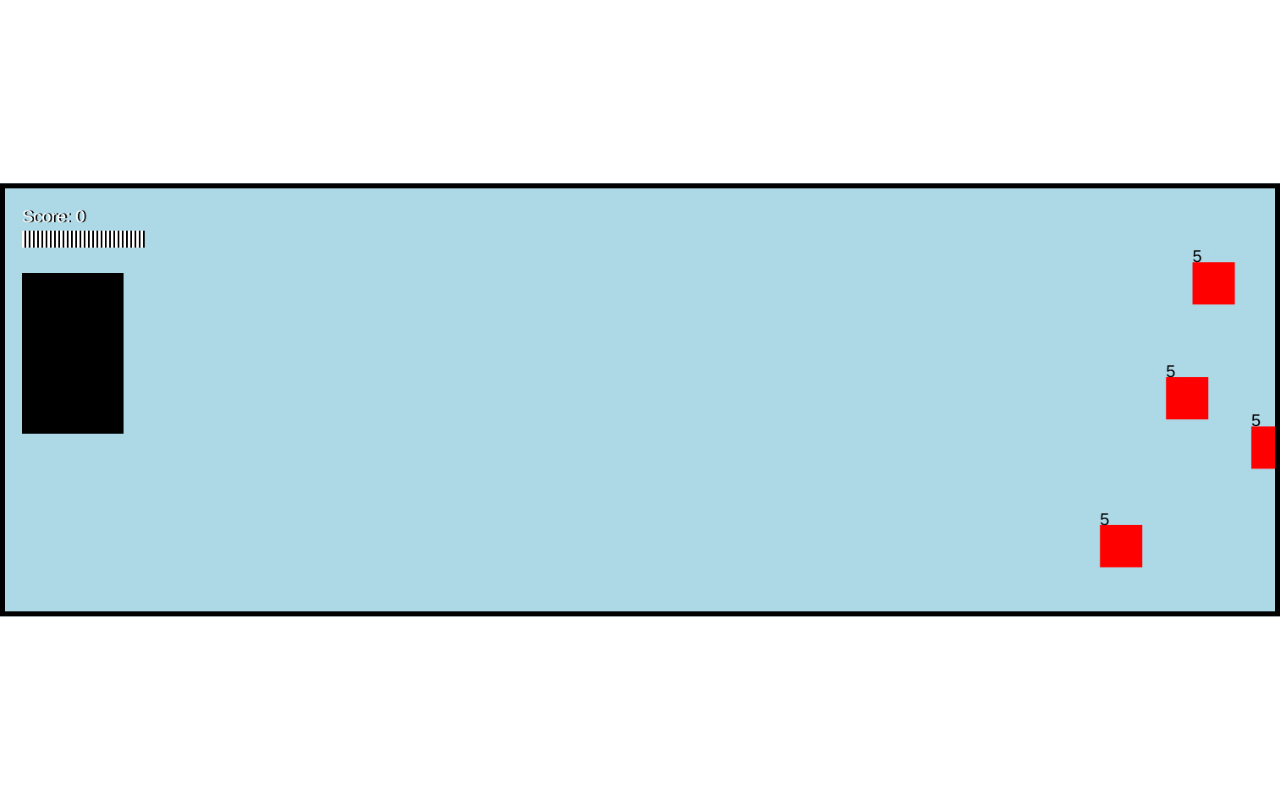
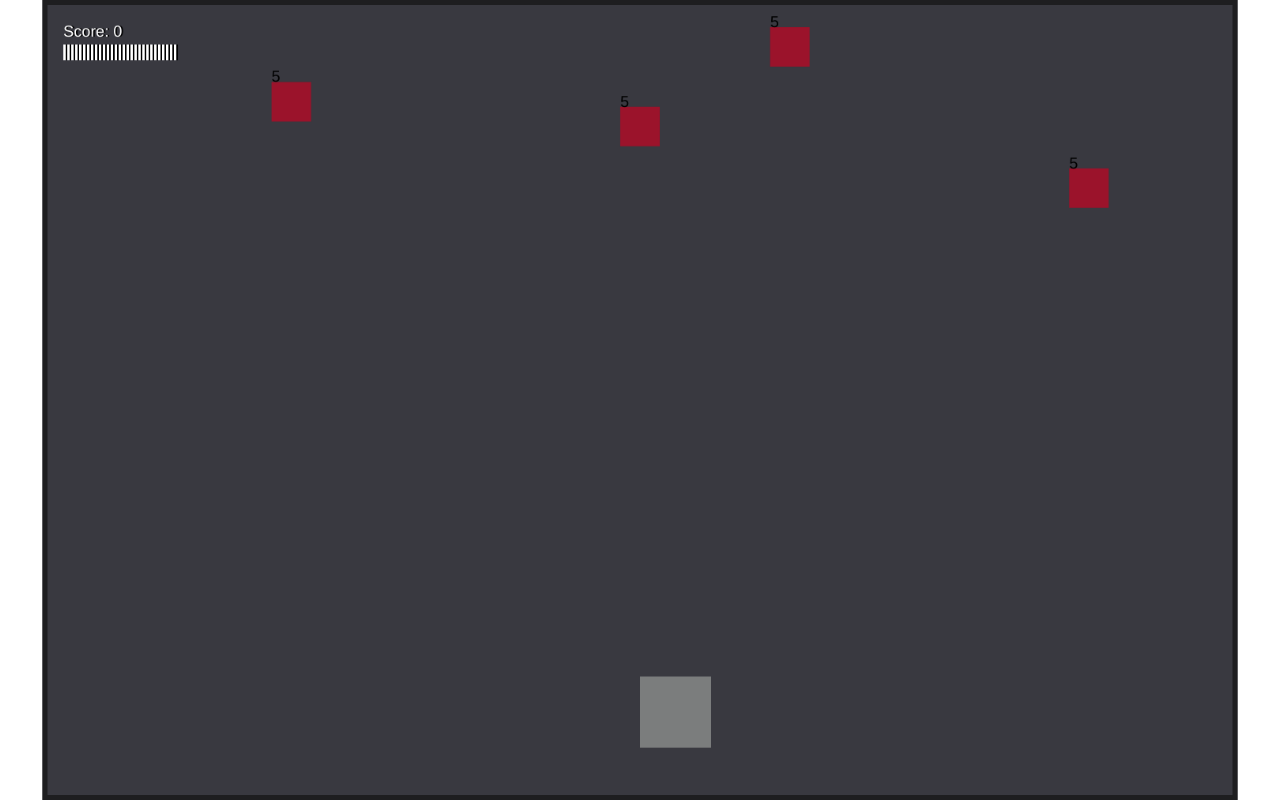
Before and after one commit to nagen-tm/arcade-game, a plain HTML site: page index.html in a window 1280 px wide. Drawn offline with Linux system fonts and the light colour scheme.

Commit message:
updated to vertical orientation

```diff
--- a/main.css
+++ b/main.css
@@ -5,12 +5,12 @@
 }
 
 #gameCanvas {
-  border: 5px solid black;
+  border: 5px solid #1E1E20;
   position: absolute;
   top: 50%;
   left: 50%;
   transform: translate(-50%, -50%);
-  background: lightblue;
+  background: #393940;
   max-width: 100%;
   max-height: 100%;
 }
--- a/main.js
+++ b/main.js
@@ -4,7 +4,7 @@ window.addEventListener('load', function(){
   // this sets 2D or 3D property
   const ctx = canvas.getContext('2d');
   const gameWidth = canvas.width = 1500;
-  const gameHeight = canvas.height = 500;
+  const gameHeight = canvas.height = 1000;
 
   /* objects:
     each object has a constructor property that creates a new object when the class is called. properties are then assigned
@@ -16,7 +16,7 @@ window.addEventListener('load', function(){
       // the input handler adds to an array the key press when key is down, removes it from the array when key is up
       window.addEventListener('keydown', e => {
         // checks if arrow up is pressed and not already in the array this stops holding the up key down continuously
-        if(((e.key === 'ArrowUp') || (e.key === 'ArrowDown')) && this.game.keys.indexOf(e.key) === -1) {
+        if(((e.key === 'ArrowLeft') || (e.key === 'ArrowRight')) && this.game.keys.indexOf(e.key) === -1) {
           this.game.keys.push(e.key);
         } else if (e.key === ' '){
           this.game.player.shoot();
@@ -35,19 +35,19 @@ window.addEventListener('load', function(){
     constructor(game, x, y){
       this.game = game;
       this.x = x;
-      this.y =y;
-      this.width = 10;
-      this.height= 3;
-      this.speed = 3;
+      this.y = y;
+      this.width = 3;
+      this.height= 10;
+      this.speed = -3;
       this.markedForDeletion = false;
     }
     update(){
       // removes the laser after getting to 80% of the screen
-      this.x += this.speed;
-      if (this.x > this.game.width * 0.8) this.markedForDeletion = true;
+      this.y += this.speed;
+      if (this.y > this.game.width * 0.8) this.markedForDeletion = true;
     }
     draw(context){
-      context.fillStyle = 'yellow';
+      context.fillStyle = '#FF7300';
       context.fillRect(this.x, this.y, this.width, this.height)
     }
   }
@@ -59,20 +59,20 @@ window.addEventListener('load', function(){
   class Player {
     constructor(game){
       this.game = game;
-      this.width = 120;
-      this.height= 190;
-      this.x = 20;
-      this.y = 100;
-      this.speedY = 0;
-      this.maxSpeed = 2;
+      this.width = 90;
+      this.height= 90;
+      this.x = 750;
+      this.y = 850;
+      this.speedX = 0;
+      this.maxSpeed = 5;
       this.projectiles= [];
     }
     update(){
       // updates player behavior from input
-      if (this.game.keys.includes('ArrowUp')) this.speedY = -this.maxSpeed;
-      else if (this.game.keys.includes('ArrowDown')) this.speedY = this.maxSpeed;
-      else this.speedY = 0
-      this.y += this.speedY;
+      if (this.game.keys.includes('ArrowLeft')) this.speedX = -this.maxSpeed;
+      else if (this.game.keys.includes('ArrowRight')) this.speedX = this.maxSpeed;
+      else this.speedX = 0
+      this.x += this.speedX;
       // updated projectile and removes from array based on boolean
       this.projectiles.forEach(projectile => {
         projectile.update();
@@ -80,16 +80,16 @@ window.addEventListener('load', function(){
       this.projectiles = this.projectiles.filter(projectile => !projectile.markedForDeletion);
     }
     draw(context){
-      context.fillStyle = 'black';
+      context.fillStyle = '#7B7D7D';
       context.fillRect(this.x, this.y, this.width, this.height);
       this.projectiles.forEach(projectile => {
         projectile.draw(context);
       });
     }
     shoot(){
-      // creates projectile based on ammo amount
+      // creates projectile based on ammo amount, adjust x, y for positioning on player
       if (this.game.ammo > 0){
-        this.projectiles.push(new Projectile(this.game, this.x + 80, this.y + 30));
+        this.projectiles.push(new Projectile(this.game, this.x + 44, this.y));
         this.game.ammo--;
       }
     }
@@ -97,18 +97,18 @@ window.addEventListener('load', function(){
   class Enemy {
     constructor(game){
       this.game = game;
-      this.x = this.game.width;
-      this.speedX = Math.random() * -1.5 - 0.5;
+      this.y = 0;
+      this.speedY = Math.random() * 1.5 + 0.5;
       this.markedForDeletion = false;
       this.lives = 5;
       this.score = this.lives;
     }
     update(){
-      this.x += this.speedX;
-      if(this.x + this.width < 0) this.markedForDeletion = true;
+      this.y += this.speedY;
+      if(this.y + this.height < 0) this.markedForDeletion = true;
     }
     draw(context){
-      context.fillStyle = 'red';
+      context.fillStyle = '#9B132B';
       context.fillRect(this.x, this.y, this.width, this.height);
       context.fillStyle ='black';
       context.font = '20px Helvetica';
@@ -122,7 +122,7 @@ window.addEventListener('load', function(){
       super(game);
       this.width = 50;
       this.height = 50;
-      this.y = Math.random() * (this.game.height * 0.9 - this.height);
+      this.x = Math.random() * (this.game.width * 0.9 - this.width);
     }
   }
   class Layer {
@@ -219,7 +219,7 @@ window.addEventListener('load', function(){
             projectile.markedForDeletion = true;
             if (enemy.lives <= 0){
               enemy.markedForDeletion = true;
-              this.score+= enemy.score;
+              this.score++;
               if (this.score > this.winningScore) this.gameOver = true;
             }
           }
@@ -246,10 +246,10 @@ window.addEventListener('load', function(){
     }
     collisionCheck(rect1, rect2){
       return(
-        rect1.x < rect2.x + rect2.width &&
-        rect1.x + rect1.width > rect2.x &&
-        rect1.y < rect2.y + rect2.y &&
-        rect1.height + rect1.y > rect2.y
+        rect1.y < rect2.y + rect2.height &&
+        rect1.y + rect1.height > rect2.y &&
+        rect1.x < rect2.x + rect2.x &&
+        rect1.width + rect1.x > rect2.x
       );
     }
   }
```
